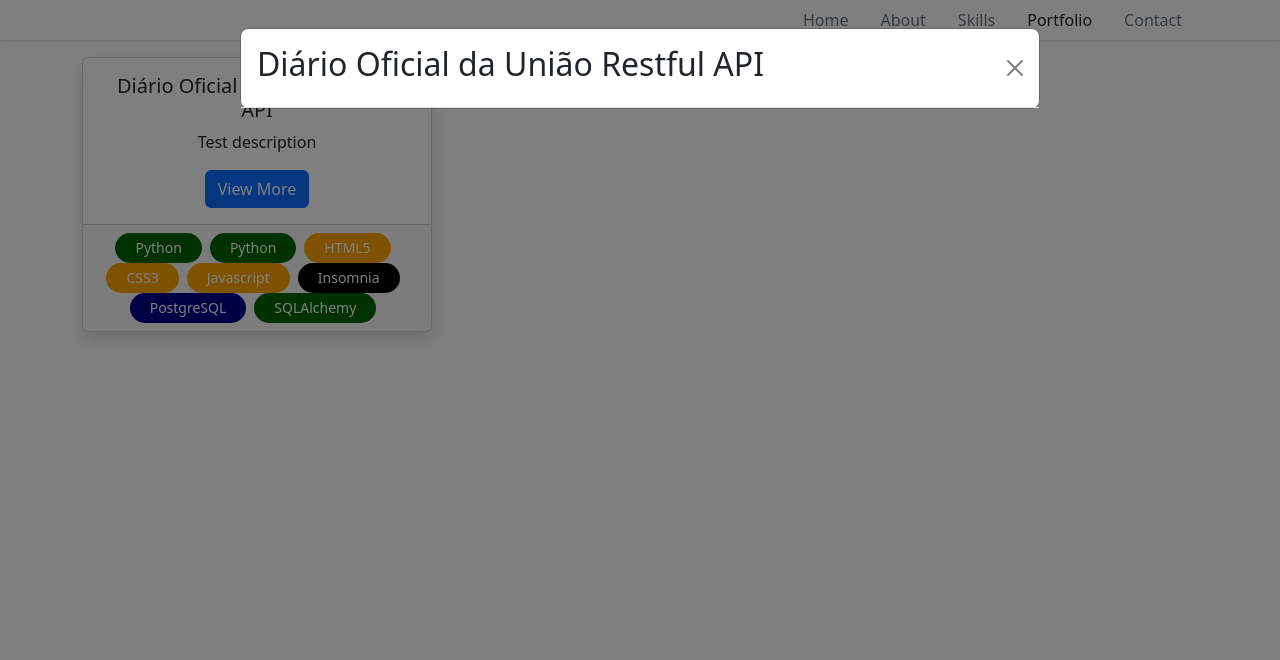
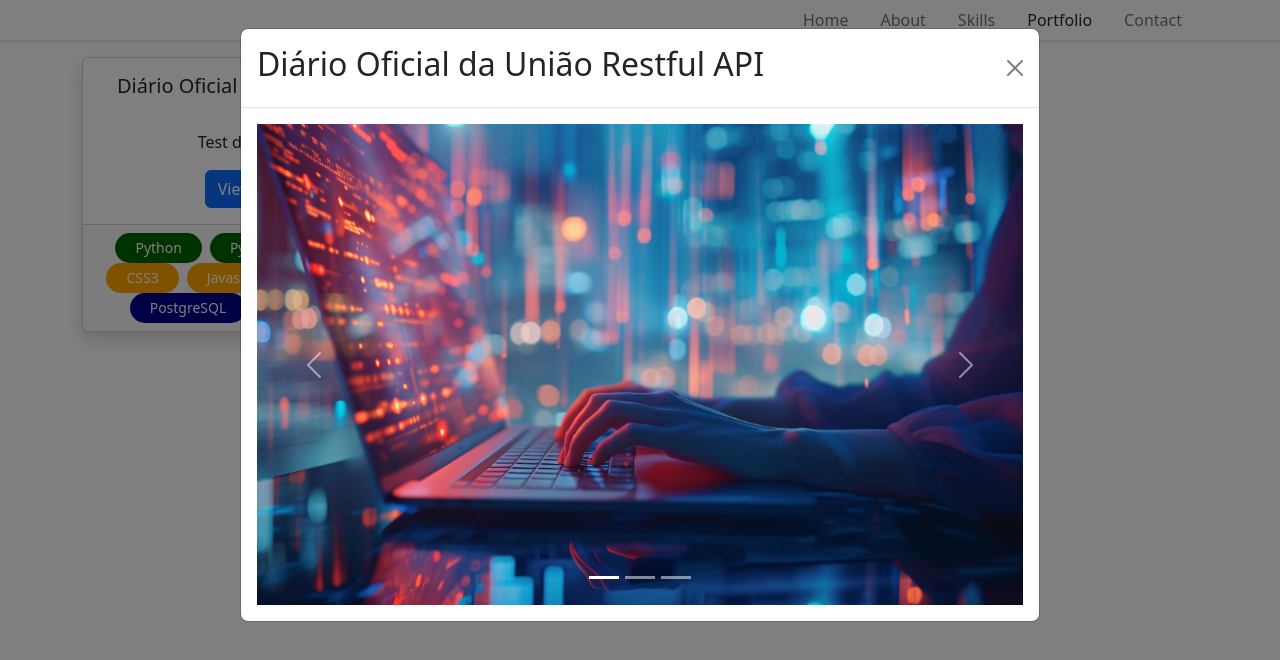
Before and after one commit to barbaracalderon/angular-portfolio-app, an Angular app: page /portfolio in a window 1280 px wide. Both pictures are taken after a click on the button "View More". Shown: the top 660 px of the page. Built offline with nearby package versions, Linux system fonts and the light colour scheme.

Commit message:
feat: functional carousel image

```diff
--- a/src/app/modal/modal.component.html
+++ b/src/app/modal/modal.component.html
@@ -2,3 +2,13 @@
     <h2>{{ card.name }}</h2>
     <button class="btn-close" (click)="bsModalRef.hide()"></button>
 </div>
+
+<div class="modal-body">
+    <carousel>
+
+        @for (picture of card.pictures; track card.id) {
+            <slide><img src={{picture}} alt="slide" style="display: block; width: 100%;"></slide>
+        }
+
+    </carousel>
+</div>
--- a/src/app/modal/modal.component.ts
+++ b/src/app/modal/modal.component.ts
@@ -1,11 +1,12 @@
 import { Component } from '@angular/core';
 import { BsModalRef } from 'ngx-bootstrap/modal';
 import { Card } from '../_models/card';
+import { CarouselModule } from 'ngx-bootstrap/carousel';
 
 @Component({
   selector: 'app-modal',
   standalone: true,
-  imports: [],
+  imports: [CarouselModule],
   templateUrl: './modal.component.html',
   styleUrl: './modal.component.css'
 })
--- a/src/app/portfolio/portfolio.component.html
+++ b/src/app/portfolio/portfolio.component.html
@@ -2,7 +2,7 @@
     <div class="row">
         @for(project of projects; track project.id) {
             <div class="col-lg-4 col-md-6 mb-4" style="max-width: 380px; min-width: 380px">
-                        <app-project-card [card]="project"></app-project-card>
+                <app-project-card [card]="project"></app-project-card>
             </div>
         }
     </div>
--- a/src/app/portfolio/portfolio.component.ts
+++ b/src/app/portfolio/portfolio.component.ts
@@ -21,7 +21,7 @@ export class PortfolioComponent {
       description: '',
       projectLink: '',
       tags: [Tag.PYTHON, Tag.FLASK, Tag.HTML5, Tag.CSS3, Tag.JAVASCRIPT, Tag.INSOMNIA, Tag.POSTGRESQL, Tag.SQLALCHEMY],
-      pictures: []
+      pictures: ["../../assets/hands.jpg", "../../assets/hands.jpg", "../../assets/hands.jpg"]
     }
   ]
 
```
